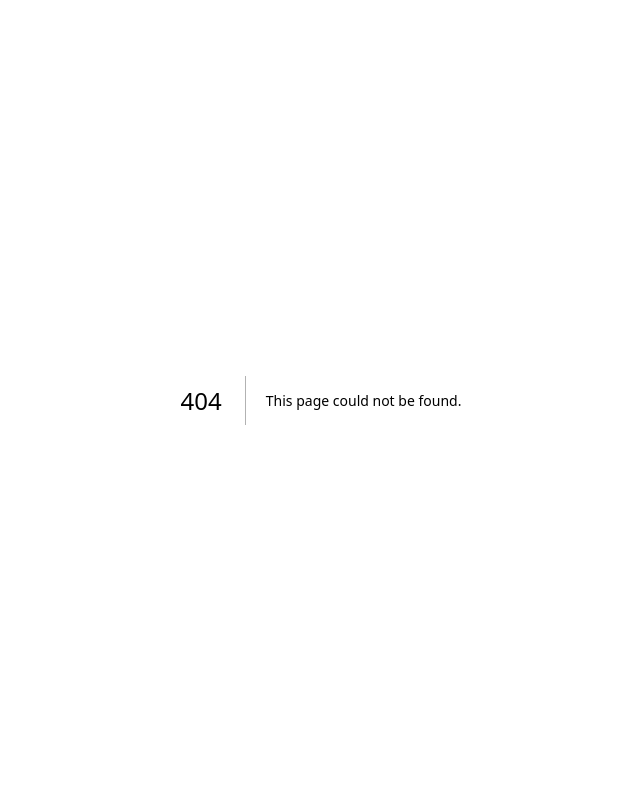
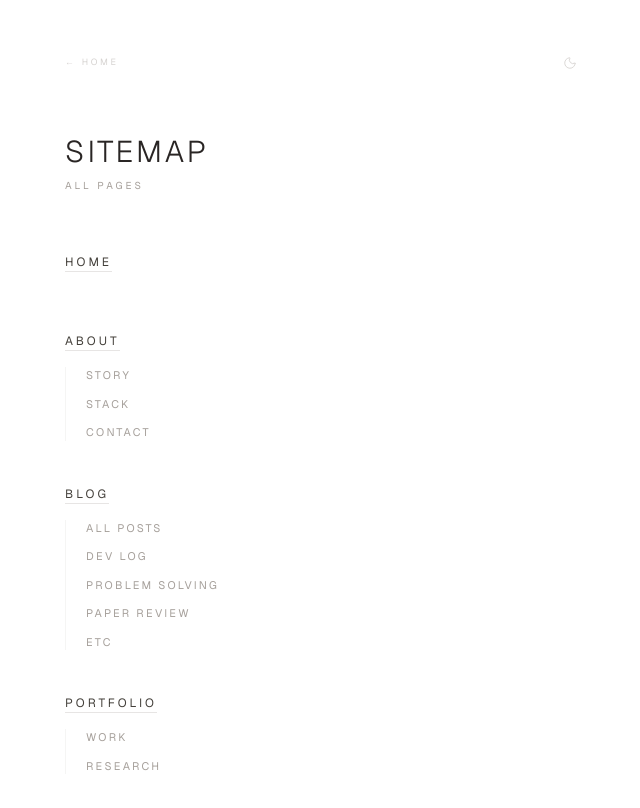
Before and after one commit to K0ykwon/K0ykwon, a Next.js app: page /sitemap in a window 1280 px wide. Before the commit this address had no page. Shown: the top 808 px of the page, without its empty margins (319-959 px from the left). Built offline with nearby package versions, Linux system fonts and the light colour scheme.

Commit message:
Add human-readable sitemap page at /sitemap
Lists all public pages (Home, About, Blog, Portfolio) with sub-links,
styled to match the existing minimal stone-color aesthetic. Admin page
is intentionally excluded.

https://claude.ai/code/session_01BSiCxdpxHEy7xtganqp2Ai

```diff
--- /dev/null
+++ b/app/sitemap/page.tsx
@@ -0,0 +1,109 @@
+import Link from "next/link";
+import ThemeToggle from "../components/ThemeToggle";
+import type { Metadata } from "next";
+
+export const metadata: Metadata = {
+  title: "Sitemap — Youngkwon Ko",
+  description: "A complete overview of all pages on this site.",
+};
+
+const sections = [
+  {
+    label: "Home",
+    href: "/",
+    sub: [],
+  },
+  {
+    label: "About",
+    href: "/about",
+    sub: [
+      { label: "Story", href: "/about" },
+      { label: "Stack", href: "/about#stack" },
+      { label: "Contact", href: "/about#contact" },
+    ],
+  },
+  {
+    label: "Blog",
+    href: "/blog",
+    sub: [
+      { label: "All Posts", href: "/blog" },
+      { label: "Dev Log", href: "/blog?category=dev-log" },
+      { label: "Problem Solving", href: "/blog?category=problem-solving" },
+      { label: "Paper Review", href: "/blog?category=paper-review" },
+      { label: "Etc", href: "/blog?category=etc" },
+    ],
+  },
+  {
+    label: "Portfolio",
+    href: "/#portfolio",
+    sub: [
+      { label: "Work", href: "/#work" },
+      { label: "Research", href: "/#research" },
+    ],
+  },
+];
+
+const delays = [
+  "animate-fade-up",
+  "animate-fade-up-delay-1",
+  "animate-fade-up-delay-2",
+  "animate-fade-up-delay-3",
+  "animate-fade-up-delay-4",
+];
+
+export default function SitemapPage() {
+  return (
+    <div className="min-h-screen px-8 py-14 max-w-xl mx-auto">
+      {/* Header */}
+      <header className="flex items-center justify-between mb-16 animate-fade-up">
+        <Link
+          href="/"
+          className="text-[9px] tracking-[0.3em] uppercase text-stone-300 dark:text-stone-600 hover:text-stone-600 dark:hover:text-stone-400 transition-colors duration-200"
+        >
+          ← Home
+        </Link>
+        <ThemeToggle compact />
+      </header>
+
+      {/* Title */}
+      <div className="mb-14 animate-fade-up">
+        <h1 className="text-3xl font-light tracking-widest uppercase text-stone-800 dark:text-stone-100 transition-colors duration-300">
+          Sitemap
+        </h1>
+        <p className="mt-2 text-[10px] tracking-[0.3em] uppercase text-stone-400 dark:text-stone-500 transition-colors duration-300">
+          All Pages
+        </p>
+      </div>
+
+      {/* Sections */}
+      <div className="flex flex-col gap-10">
+        {sections.map(({ label, href, sub }, i) => (
+          <div key={label} className={delays[i + 1] ?? delays[delays.length - 1]}>
+            {/* Section title */}
+            <Link
+              href={href}
+              className="inline-block text-xs tracking-[0.25em] uppercase text-stone-700 dark:text-stone-300 hover:text-stone-900 dark:hover:text-stone-100 transition-colors duration-200 border-b border-stone-200 dark:border-stone-700 pb-px mb-4"
+            >
+              {label}
+            </Link>
+
+            {/* Sub links */}
+            {sub.length > 0 && (
+              <div className="pl-5 border-l border-stone-100 dark:border-stone-800/80 flex flex-col gap-3 transition-colors duration-300">
+                {sub.map((item) => (
+                  <Link
+                    key={item.label}
+                    href={item.href}
+                    className="text-[11px] tracking-[0.2em] uppercase text-stone-400 dark:text-stone-500 hover:text-stone-600 dark:hover:text-stone-300 transition-colors duration-200"
+                  >
+                    {item.label}
+                  </Link>
+                ))}
+              </div>
+            )}
+          </div>
+        ))}
+      </div>
+    </div>
+  );
+}
```
